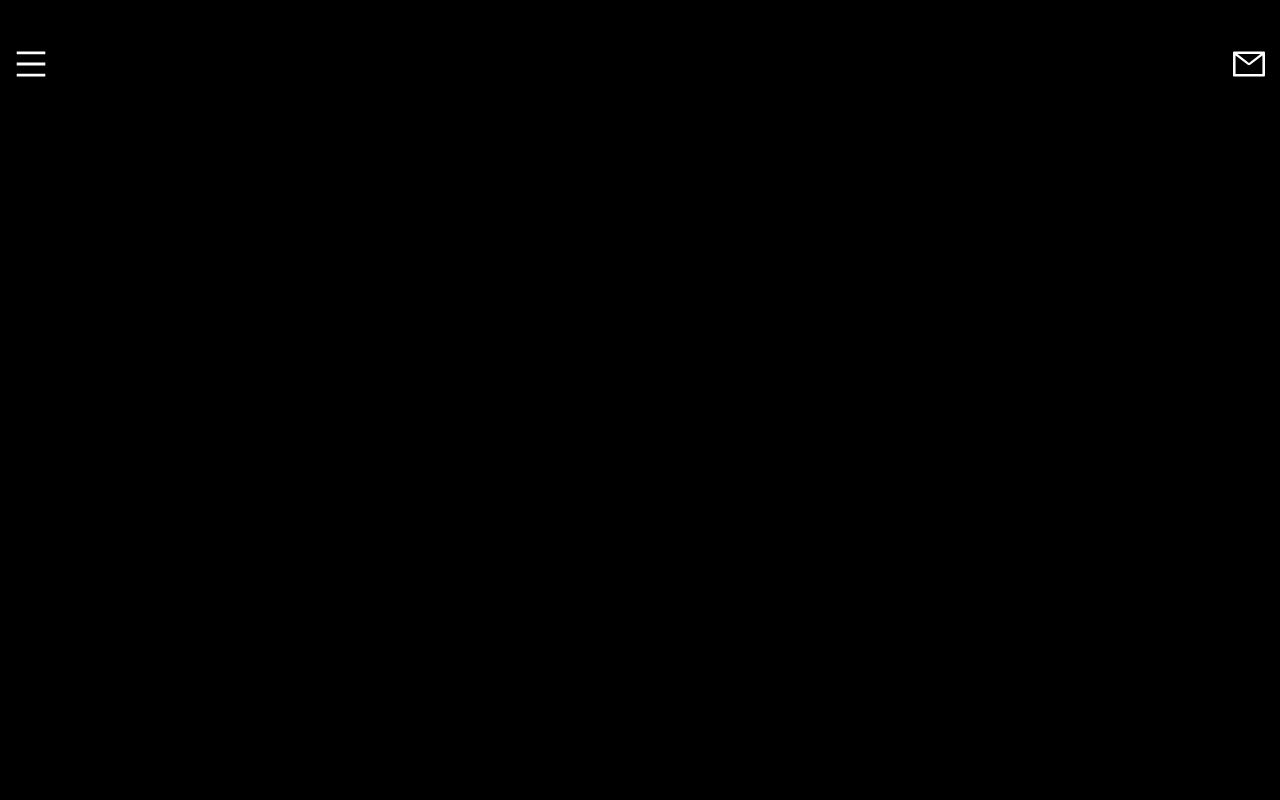
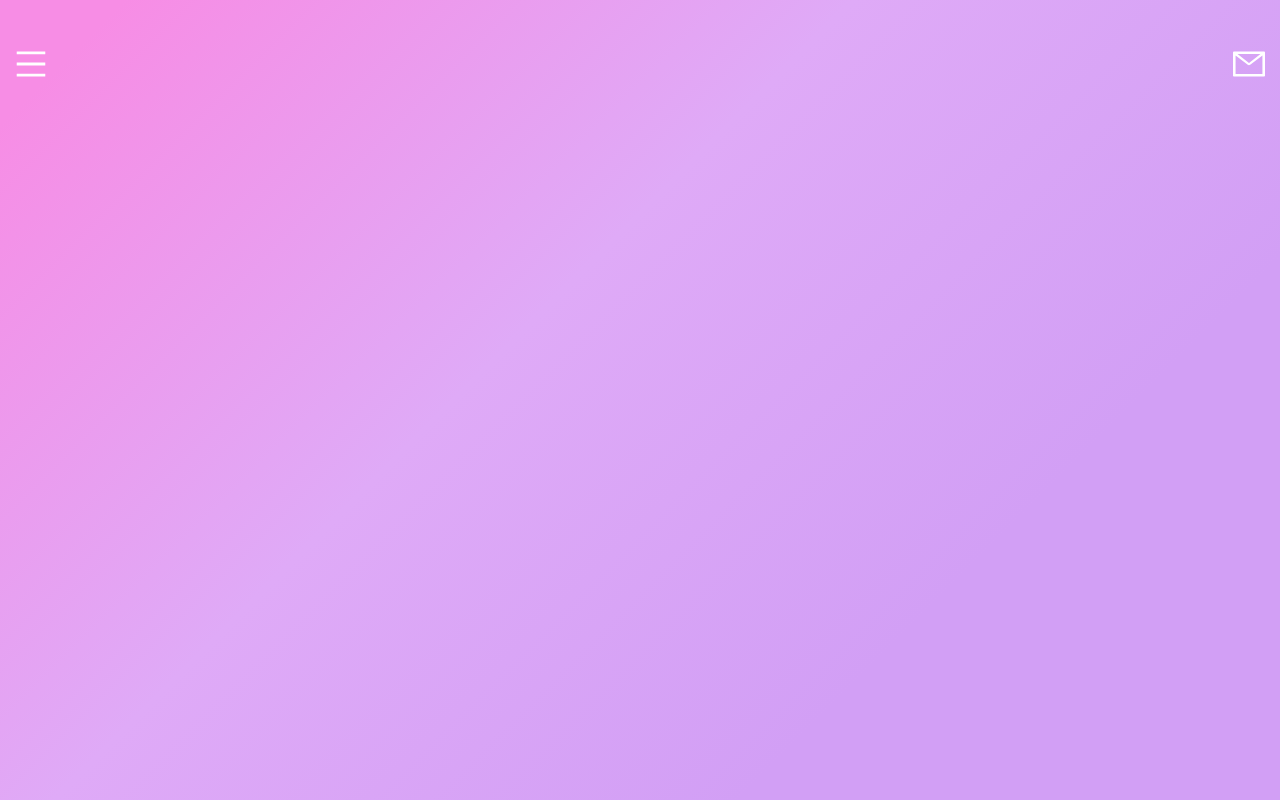
Before and after one commit to lawaticodes/Portfolio, a React (Create React App) app: page / in a window 1280 px wide. Built offline with nearby package versions, Linux system fonts and the light colour scheme.

Commit message:
Improved background

```diff
--- a/src/App.js
+++ b/src/App.js
@@ -36,21 +36,21 @@ class Portfolio extends React.Component {
 
   render() {
     let content;
-    let appBackgroundColor;
+    let appBackground;
 
     if (this.state.menuIsOpen) {
       content = <Menu/>;
-      appBackgroundColor = "black";
+      appBackground = "linear-gradient(135deg, rgba(247,141,229,1) 6%, rgba(223,170,247,1) 41%, rgba(210,159,245,1) 74%)";
     } else if (this.state.contactIsOpen) {
       content = <Contact/>;
-      appBackgroundColor = "white";
+      appBackground = "linear-gradient(135deg, rgba(247,141,229,1) 6%, rgba(223,170,247,1) 41%, rgba(210,159,245,1) 74%)";
     } else {
       content = "";
-      appBackgroundColor = "black";
+      appBackground = "linear-gradient(135deg, rgba(247,141,229,1) 6%, rgba(223,170,247,1) 41%, rgba(210,159,245,1) 74%)";
     }
 
     return (
-      <div className="main-body" style={{backgroundColor: appBackgroundColor}}>
+      <div className="main-body" style={{background: appBackground}}>
         <div className="left-nav">
           <MenuOutlined className="icon-link" onClick={this.clickMenu}/>
         </div>
--- a/src/Menu.css
+++ b/src/Menu.css
@@ -13,7 +13,6 @@
 .menu-header {
   font-family: 'skam';
   font-size: 5em;
-  color: yellow;
 }
 
 .text {
```
